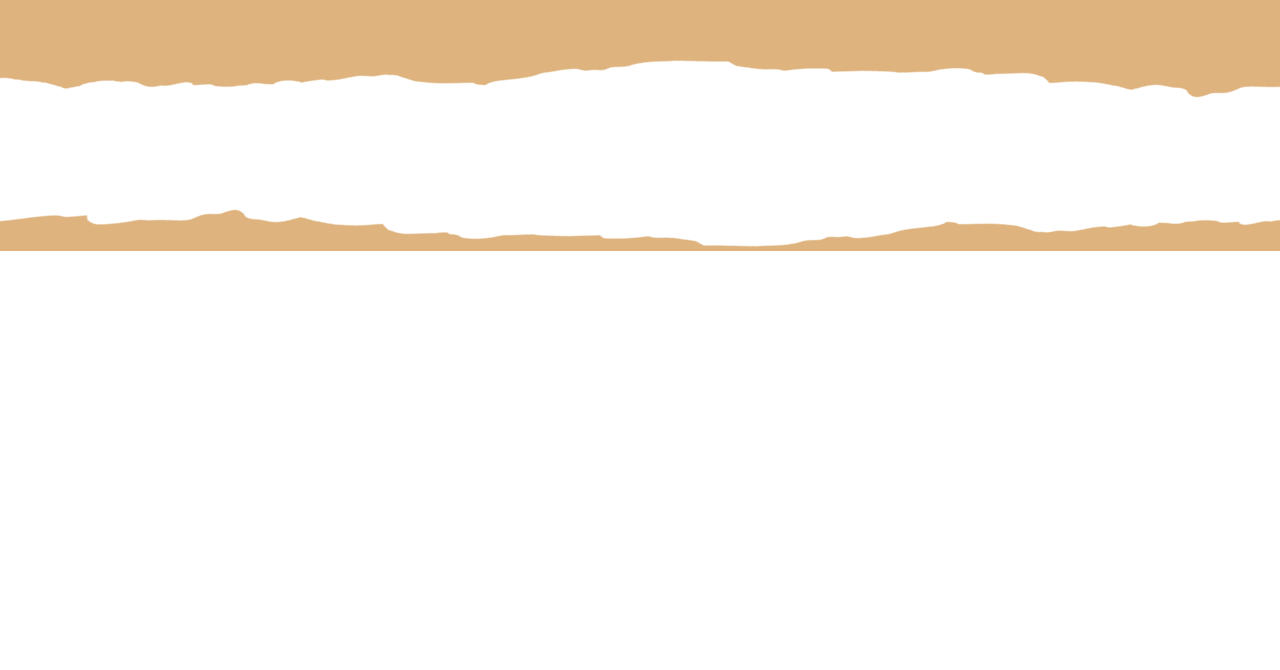
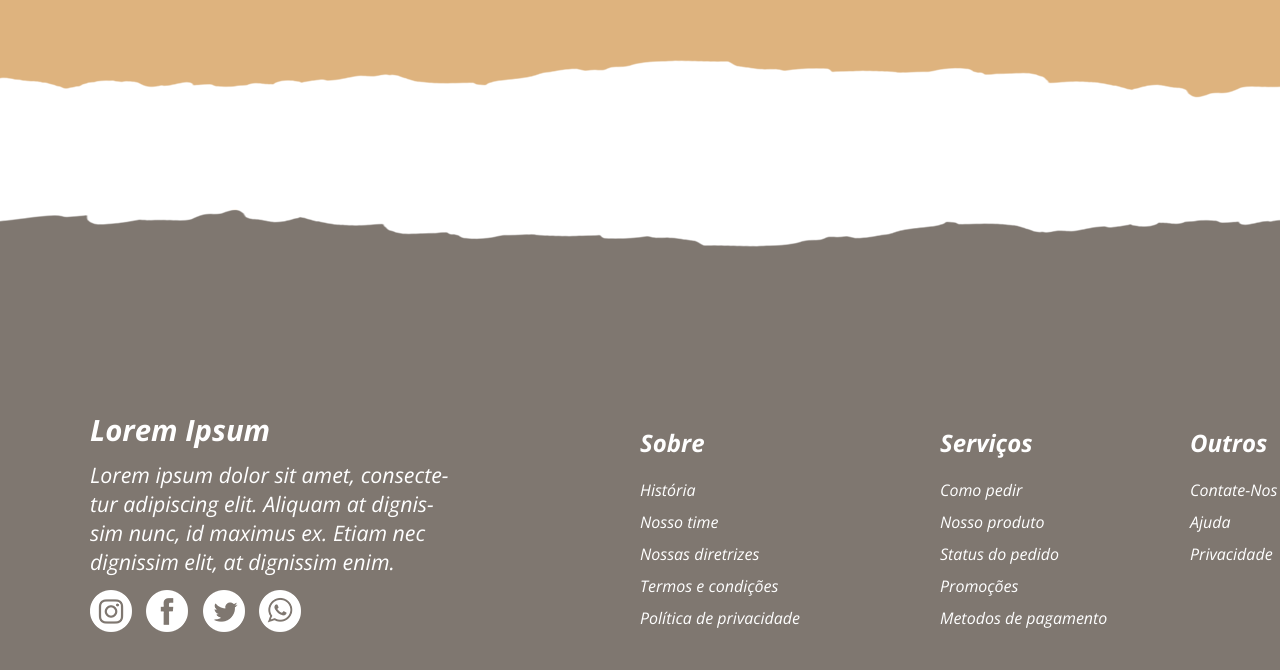
Before and after one commit to ipedromotta/summer-project, a plain HTML site: page index.html in a window 1280 px wide. Shown: the part 6202-6872 px from the top of the page. Before the commit the page ends 6453 px from the top, so only its background shows below. Drawn offline with nearby package versions, Linux system fonts and the light colour scheme.

Commit message:
:wrench: Updates

```diff
--- a/index.html
+++ b/index.html
@@ -136,8 +136,42 @@
             </div>
             <img id="baixo" src="imagens/bordabaixo-baixo.png" alt="borda">
         </section>
-        <footer class="rodape"> <!-- RODAPÉ -->
-
+        <footer> <!-- RODAPÉ -->
+            <div class="textaside">
+                <h1>Lorem Ipsum</h1>
+                <p>Lorem ipsum dolor sit amet, consecte- <br> tur adipiscing elit. Aliquam at dignis- <br> sim nunc, id maximus ex. Etiam nec <br> dignissim elit, at dignissim enim. </p>
+            </div>
+            <div class="redes">
+                <a href="#"><img src="imagens/instagram.png" alt="instagram"></a>
+                <a href="#"><img src="imagens/facebook.png" alt="facebook"></a>
+                <a href="#"><img src="imagens/twitter.png" alt="twitter"></a>
+                <a href=""><img src="imagens/whatsapp.png" alt="whatsapp"></a>
+            </div>
+            <nav>
+                <ul class="menurodape"><h2>Sobre</h2>
+                    <a href="#"><li>História</li></a>
+                    <a href="#"><li>Nosso time</li></a>
+                    <a href="#"><li>Nossas diretrizes</li></a>
+                    <a href="#"><li>Termos e condições</li></a>
+                    <a href="#"><li>Política de privacidade</li></a>
+                </ul>
+            </nav>
+            <nav>
+                <ul class="menurodape2"><h2>Serviços</h2>
+                    <a href="#"><li>Como pedir</li></a>
+                    <a href="#"><li>Nosso produto</li></a>
+                    <a href="#"><li>Status do pedido</li></a>
+                    <a href="#"><li>Promoções</li></a>
+                    <a href="#"><li>Metodos de pagamento</li></a>
+                </ul>
+            </nav>
+            <nav>
+                <ul class="menurodape3"><h2>Outros</h2>
+                    <a href="#"><li>Contate-Nos</li></a>
+                    <a href="#"><li>Ajuda</li></a>
+                    <a href="#"><li>Privacidade</li></a>
+                </ul>
+            </nav>
         </footer>
 
     </section>
--- a/style.css
+++ b/style.css
@@ -470,6 +470,7 @@ body{
 
 .baixo img#baixo{
     margin-top: 190px;
+    position: relative;
 }
 
 .baixo p{
@@ -525,3 +526,113 @@ body{
     color: #e2a355;
     transition: 0.6s;
 }
+
+footer{
+    background-color: #7f7770;
+    width: 1440px;
+    margin-top: -41px;
+    padding-bottom: 140px;
+    float: left;
+}
+
+footer h1{
+    font-family: 'Open Sans', sans-serif;
+    color: white;
+    font-style: italic;
+    margin-top: 200px;
+    margin-left: 90px;
+    font-size: 22pt;
+    float: left;
+}
+
+footer p{
+    font-family: 'Open Sans', sans-serif;
+    color: white;
+    font-style: italic;
+    margin-top: 250px;
+    margin-left: 90px;
+    font-size: 16pt;
+    float: left;
+    text-align: left;
+}
+
+.redes{
+    margin-top: 380px;
+    margin-left: 90px;
+    letter-spacing: 10px;
+}
+
+.menurodape{
+    font-family: 'Open Sans', sans-serif;
+    color: white;
+    font-style: italic;
+    list-style: none;
+    padding-bottom: 5px;
+    margin-top: -230px;
+    margin-left: 600px;
+    position: absolute;
+}
+
+.menurodape a{
+    text-decoration: none;
+    color: white;
+}
+
+.menurodape a:hover{
+    color: #deb37e;
+    text-decoration: underline;
+}
+
+.menurodape li{
+    padding-bottom: 10px;
+}
+
+.menurodape2{
+    font-family: 'Open Sans', sans-serif;
+    color: white;
+    font-style: italic;
+    list-style: none;
+    padding-bottom: 5px;
+    margin-top: -230px;
+    margin-left: 900px;
+    position: absolute;
+}
+
+.menurodape2 a{
+    text-decoration: none;
+    color: white;
+}
+
+.menurodape2 a:hover{
+    color: #deb37e;
+    text-decoration: underline;
+}
+
+.menurodape2 li{
+    padding-bottom: 10px;
+}
+
+.menurodape3{
+    font-family: 'Open Sans', sans-serif;
+    color: white;
+    font-style: italic;
+    list-style: none;
+    padding-bottom: 5px;
+    margin-top: -230px;
+    margin-left: 1150px;
+    position: absolute;
+}
+
+.menurodape3 a{
+    text-decoration: none;
+    color: white;
+}
+
+.menurodape3 a:hover{
+    color: #deb37e;
+    text-decoration: underline;
+}
+
+.menurodape3 li{
+    padding-bottom: 10px;
+}
```
Also changed, not shown: imagens/facebook.png (added), imagens/instagram.png (added), imagens/twitter.png (added), imagens/whatsapp.png (added).
